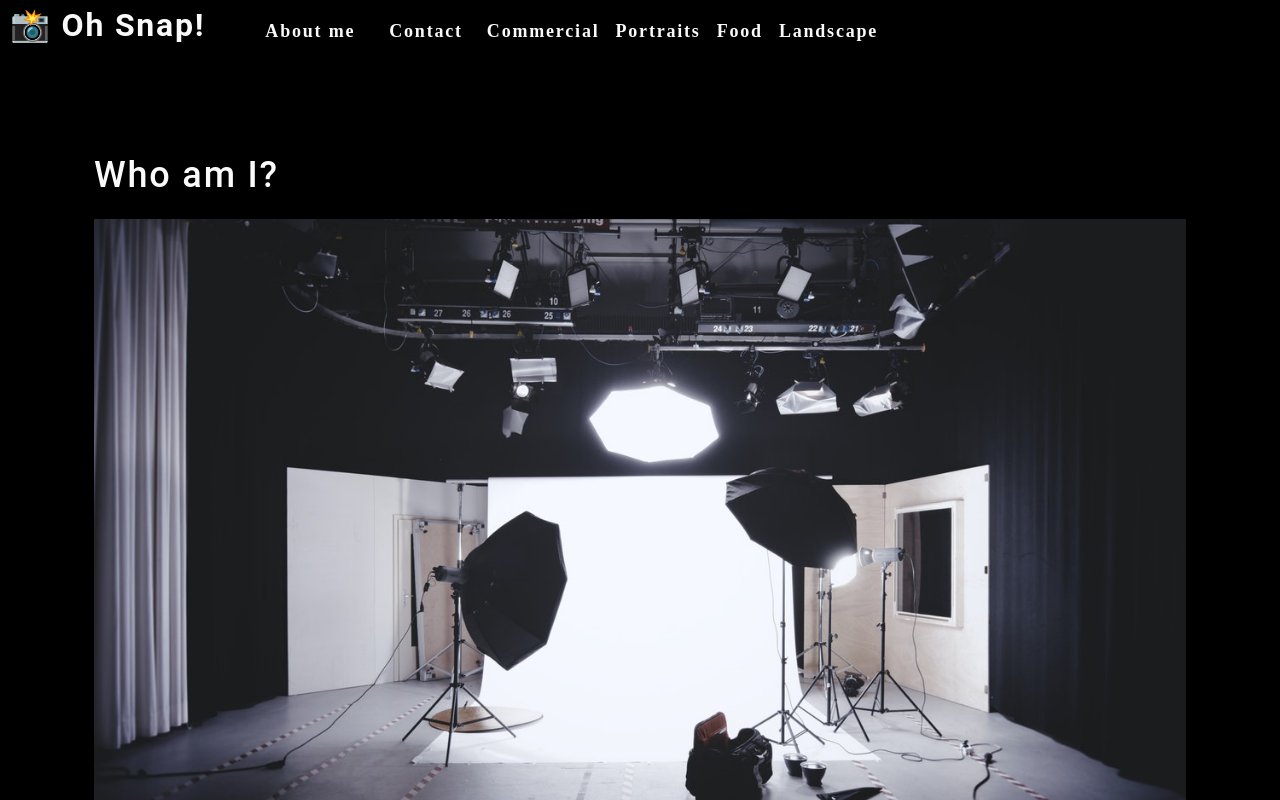
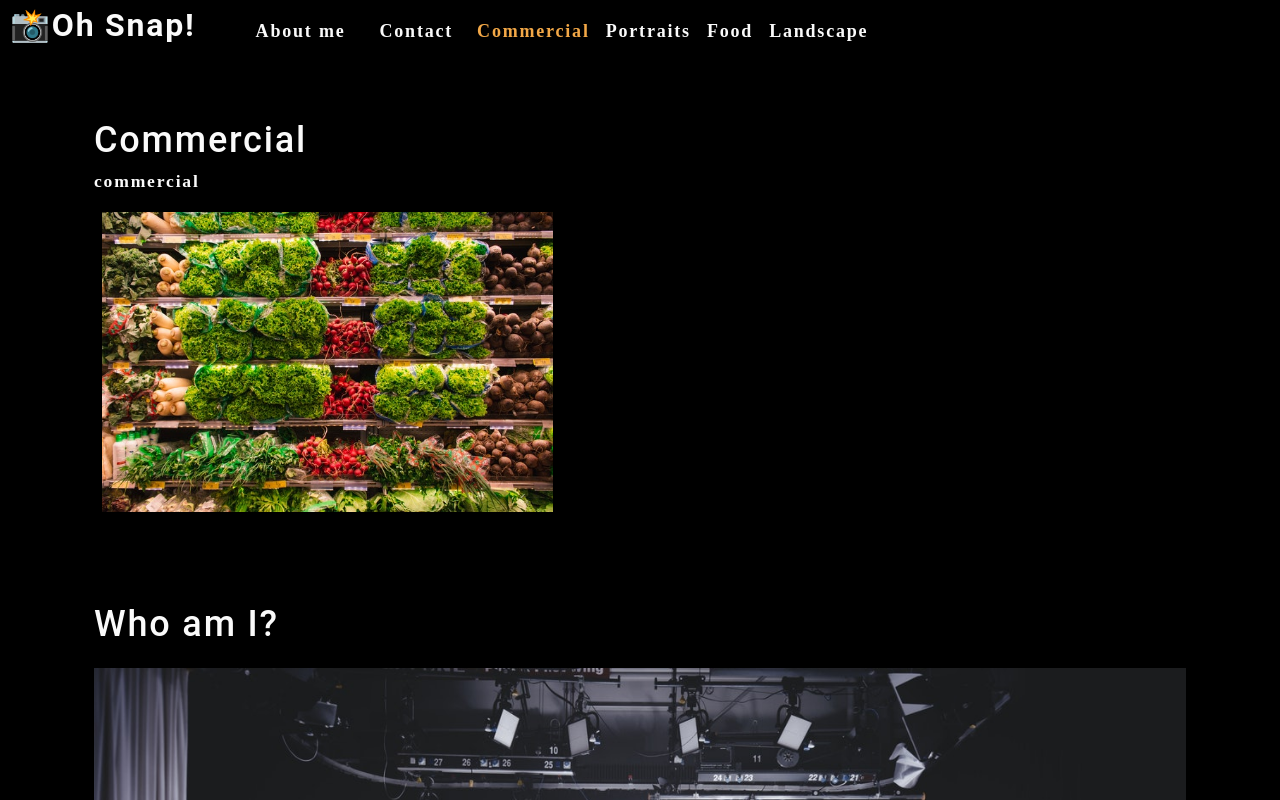
Before and after one commit to Mykaelas/photo-port, a React (Create React App) app: page / in a window 1280 px wide. Shown: the top 800 px of the page. Built offline with nearby package versions, Linux system fonts and the light colour scheme.

Commit message:
implemented useEffect and cleaned up the Nav and About indexes

```diff
--- a/src/App.js
+++ b/src/App.js
@@ -1,14 +1,30 @@
-import React from 'react';
+import React, { useState } from 'react';
 import Nav from './components/Nav';
 import About from './components/About';
+import Gallery from './components/Gallery';
 
 function App() {
+  const [categories] = useState([
+    {
+      name: 'commercial',
+      description: 'Photos of grocery stores, food trucks, and other commercial projects',
+    },
+    { name: 'portraits', description: 'Portraits of people in my life' },
+    { name: 'food', description: 'Delicious delicacies' },
+    { name: 'landscape', description: 'Fields, farmhouses, waterfalls, and the beauty of nature' },
+  ]);
+  const [currentCategory, setCurrentCategory] = useState(categories[0]);
+
   return (
     <div>
-      <Nav>
-
+      <Nav
+        categories={categories}
+        setCurrentCategory={setCurrentCategory}
+        currentCategory={currentCategory}
+      >
       </Nav>
       <main>
+        <Gallery></Gallery>
         <About></About>
       </main>
     </div>
--- /dev/null
+++ b/src/components/Gallery/index.js
@@ -0,0 +1,29 @@
+import React from 'react';
+import { capitalizeFirstLetter } from '../../utils/helpers';
+import photo from "../../assets/small/commercial/0.jpg";
+
+function Gallery(props) {
+    const currentCategory = {
+        name: "commercial",
+        description:
+            "Photos of grocery stores, food trucks, and other commercial projects",
+    };
+    return (
+        <section>
+            <h1>
+                {capitalizeFirstLetter(currentCategory.name)}
+            </h1>
+            <p>
+                {currentCategory.name}
+            </p>
+            <div className="flex-row">
+                <img
+                    src={photo}
+                    alt="Commercial Example"
+                    className="img-thumbnail mx-1"/>
+            </div>
+        </section>
+    );
+}
+
+export default Gallery;
--- a/src/components/Nav/index.js
+++ b/src/components/Nav/index.js
@@ -1,49 +1,53 @@
-import React from "react";
+import React, { useEffect } from "react";
 import { capitalizeFirstLetter } from "../../utils/helpers";
 
-function Nav() {
-  const  categories = [
-    { name: 'commercial', description: 'Photos of grocery stores, food trucks, and other commercial projects' },
-    { name: 'portraits', description: 'Portraits of people in my life' },
-    { name: 'food', description: 'Delicious delicacies' },
-    { name: 'landscape', description: 'Fields, farmhouses, waterfalls, and the beauty of nature' }
-  ];
-
-  const handleClick = () => {
-    console.log("click handled")
-  }
+function Nav(props) {
+  const {
+    categories = [],
+    setCurrentCategory,
+    currentCategory,
+  } = props;
+  useEffect(() => {
+    document.title = capitalizeFirstLetter(currentCategory.name);
+  }, [currentCategory]);
 
   return (
-    <header data-testid="header" className="flex-row px-1">
+    <header className="flex-row px-1">
       <h2>
-        <a href="/">
-          <span role="img" aria-label="camera"> 📸</span> Oh Snap!
+        <a data-testid="link" href="/">
+          <span role="img" aria-label="camera">
+            📸
+          </span>
+          Oh Snap!
         </a>
       </h2>
       <nav>
         <ul className="flex-row">
           <li className="mx-2">
-            <a href="#about" onClick={() => handleClick()}>
+            <a data-testid="about" href="#about">
               About me
             </a>
           </li>
-          <li className={"mx-2"}>
-            <span onClick={() => handleClick()}>
-              Contact
-            </span>
+          <li className= "mx-2">
+            <span>Contact</span>
           </li>
-          {
-            categories.map((category) => (
-              <li className="mx-1" key={category.name} >
-                <span onClick={() => { handleClick(); }}>
-                 {capitalizeFirstLetter(category.name)}
-                </span>
-              </li>
-            ))
-          }
+          {categories.map((category) => (
+            <li className={`mx-1 ${
+                currentCategory.name === category.name && 'navActive'
+                }`} key={category.name}>
+              <span
+                onClick={() => {
+                  setCurrentCategory(category)
+                }}
+              >
+                {capitalizeFirstLetter(category.name)}
+              </span>
+            </li>
+          ))}
         </ul>
       </nav>
     </header>
+
   );
 }
 
```
